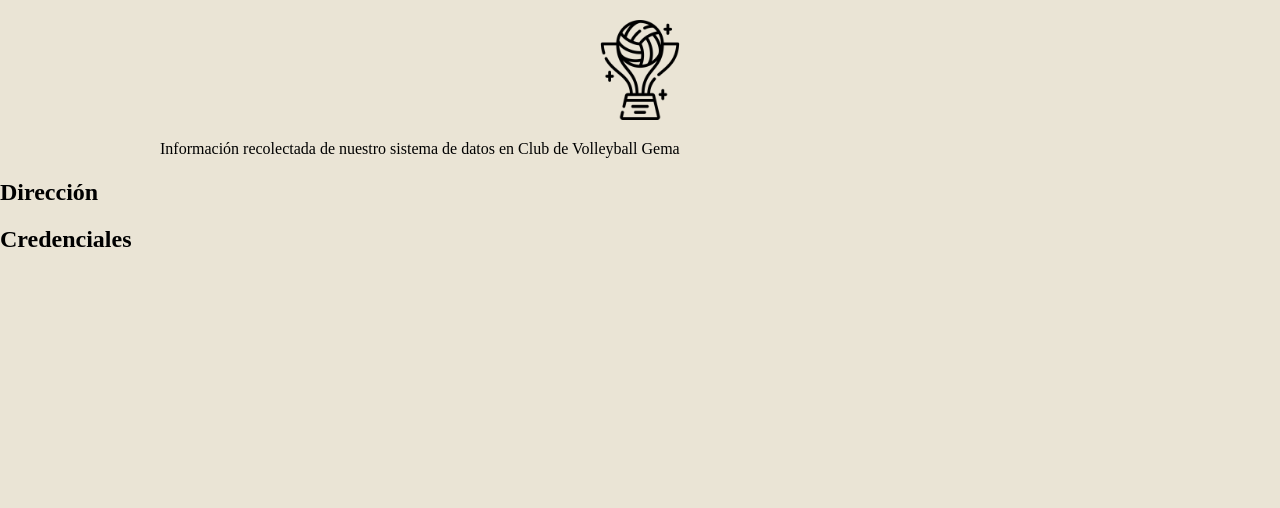
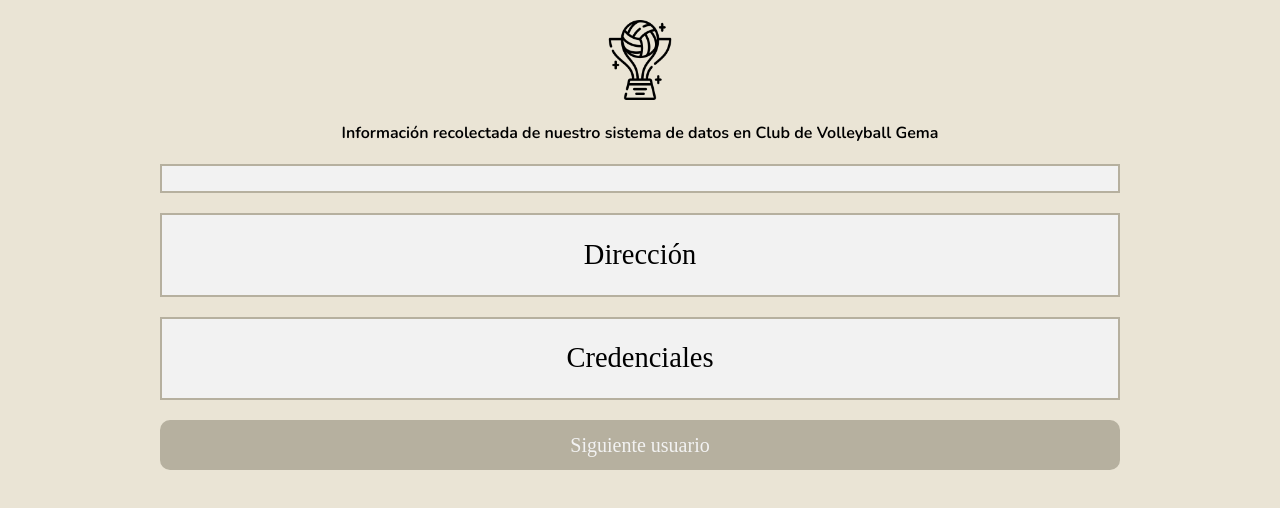
Before and after one commit to Sunshine-8S/desafio-api, a plain HTML site: page index.html in a window 1280 px wide. Drawn offline with nearby package versions, Linux system fonts and the light colour scheme; no server answers; a web font is replaced by a local one.

Commit message:
CSS y boton de siguiente usuario

```diff
--- a/css/style.css
+++ b/css/style.css
@@ -1,5 +1,7 @@
 :root {
     --color-fondo: #EAE4D5;
+    --color-borde: #B6B09F;
+    --color-secciones: #F2F2F2;
 }
 
 * , *::before, *::after {
@@ -9,6 +11,16 @@
 
 body {
     background-color: var(--color-fondo);
+    font-family: "Inconsolata", monospace;
+    font-optical-sizing: auto;
+    font-style: normal;
+    font-weight: 550;
+    font-size: 16px;
+}
+
+main {
+    width: 80%;
+    margin: auto;
 }
 
 /* Grupos */
@@ -17,11 +29,34 @@ body, div {
     margin: 0;
 }
 
+h1, h2 {
+    font-family: "Patua One", serif;
+    font-style: normal;
+    font-weight: 400;
+}
+
+.contenedor-info-usuario, .contenedor-direccion, .contenedor-credenciales {
+    background-color: var(--color-secciones);
+    border: solid 2px var(--color-borde);
+}
+.contenedor-direccion, .h2-credenciales, .contenedor-info-usuario {
+    text-align: center;
+}
+
+.contenedor-info-usuario, .foto-usuario, .contenedor-direccion, .contenedor-credenciales, #btnSiguiente {
+    margin-bottom: 20px;
+}
+
 /* Header */
 
 .header {
     width: 75%;
     margin: 20px auto;
+    font-family: "Nunito", sans-serif;
+    font-weight: 650;
+    font-style: normal;
+    font-size: 16px;
+    text-align: center;
 }
 
 .contenedor-logo {
@@ -30,5 +65,89 @@ body, div {
 }
 
 .logo {
+    width: 80%;
+}
+
+/* Main */
+
+#btnSiguiente {
     width: 100%;
+    height: 50px;
+    background-color: var(--color-borde);
+    color: var(--color-secciones);
+    font-family: "Patua One", serif;
+    font-weight: 400;
+    font-size: 16px;
+    border-radius: 10px;
+    border: none;
+    transition: all 0.3s ease-in-out;
 }
+
+#btnSiguiente:hover {
+    transform: scale(0.97);
+    cursor: pointer;
+    box-shadow: black 0px 0px 8px 0px;
+}
+
+/* Info Usuario */
+
+.foto-usuario {
+    border: double ;
+    border-radius: 15px;
+}
+
+#listaUsuario {
+    list-style: none;
+    width: 58%;
+    margin: 15px auto;
+    text-align: start;
+    padding: 0;
+}
+
+/* Direccion */
+
+/* Credenciales */
+
+.contenedor-credenciales {
+    padding: 0 20px;
+}
+
+
+/* Media Queries */
+
+@media screen and (min-width: 768px) {
+    .header {
+        width: 80%;
+    }
+
+    #listaUsuario {
+        width: 45%;
+    }
+
+    .contenedor-credenciales {
+        padding: 0 40px;
+    }
+}
+
+@media screen and (min-width: 1200px) {
+
+    body {
+        font-size: 19px;
+    }
+
+    main {
+        width: 75%;
+    }
+
+    #listaUsuario {
+        width: 38%;
+    }
+
+    #btnSiguiente {
+        font-size: 20px;
+    }
+
+    .contenedor-credenciales {
+        padding: 0 100px;
+    }
+}
--- a/index.html
+++ b/index.html
@@ -3,6 +3,9 @@
 <head>
     <meta charset="UTF-8">
     <meta name="viewport" content="width=device-width, initial-scale=1.0">
+    <link rel="preconnect" href="https://fonts.googleapis.com">
+    <link rel="preconnect" href="https://fonts.gstatic.com" crossorigin>
+    <link href="https://fonts.googleapis.com/css2?family=Inconsolata:wght@200..900&family=Nunito:ital,wght@0,200..1000;1,200..1000&family=Patua+One&display=swap" rel="stylesheet">
     <link rel="stylesheet" href="./css/style.css">
     <link rel="shortcut icon" href="./almacenamiento-en-la-nube.favicon" type="image/x-icon">
     <title>Document</title>
@@ -19,13 +22,20 @@
         </div>
     </header>
     <main>
+        <div class="contenedor-info-usuario">
             <h1 id="titulo"></h1>
             <div id="fotoUsuario"></div>
             <ul id="listaUsuario"></ul>
+        </div>
+        <div class="contenedor-direccion">
             <h2>Dirección</h2>
             <div id="direccion"></div>
-        <h2>Credenciales</h2>
+        </div>
+        <div class="contenedor-credenciales">
+            <h2 class="h2-credenciales">Credenciales</h2>
             <div id="credenciales"></div>
+        </div>
+        <button id="btnSiguiente" type="button">Siguiente usuario</button>
     </main>
 
     <script src="./js/script.js"></script>
--- a/js/script.js
+++ b/js/script.js
@@ -5,25 +5,25 @@ const $listaUsuario = document.getElementById("listaUsuario");
 const $fotoUsuario = document.getElementById("fotoUsuario");
 const $direccion = document.getElementById("direccion");
 const $credenciales = document.getElementById("credenciales");
+const $btnSiguiente = document.getElementById("btnSiguiente");
 
-fetch("https://randomuser.me/api")
+$btnSiguiente.addEventListener("click", usuario);
+
+function usuario() {
+    fetch("https://randomuser.me/api")
     .then((response)=>response.json())
     .then((user)=> {
 
         const usuario = user.results[0];
-        console.log(`User =`, user);
 
         $titulo.textContent = `${usuario.name.first} ${usuario.name.last}`;
 
-        $fotoUsuario.innerHTML = `<img src="${usuario.picture.large}" alt="Foto de usuario">`;
+        $fotoUsuario.innerHTML = `<img class="foto-usuario" src="${usuario.picture.large}" alt="Foto de usuario">`;
 
         $listaUsuario.innerHTML = `
-            <li class="subtitulo">Edad:</li>
-            <li>${usuario.dob.age}</li>
-            <li class="subtitulo">Celular:</li>
-            <li>${usuario.cell}</li>
-            <li class="subtitulo">Correo:</li>
-            <li>${usuario.email}</li>
+            <li>Edad: ${usuario.dob.age}</li>
+            <li>Celular: ${usuario.cell}</li>
+            <li>Correo: ${usuario.email}</li>
         `;
 
         $direccion.innerHTML = `<p>${usuario.location.street.name} ${usuario.location.street.number}, ${usuario.location.city} ${usuario.location.state}. ${usuario.location.country}</p>`;
@@ -34,8 +34,8 @@ fetch("https://randomuser.me/api")
             <p>Fecha de registro: ${usuario.registered.date}</p>
         `;
 
-    }
-)
-.catch(()=> {
-    alert(`Ha oocurrido un error, por favor intenta más tarde`);
-});
+    })
+    .catch(()=> {
+        alert(`Ha oocurrido un error, por favor intenta más tarde`);
+    });
+}
```
Lines whose indentation alone changed are shown as unchanged.
